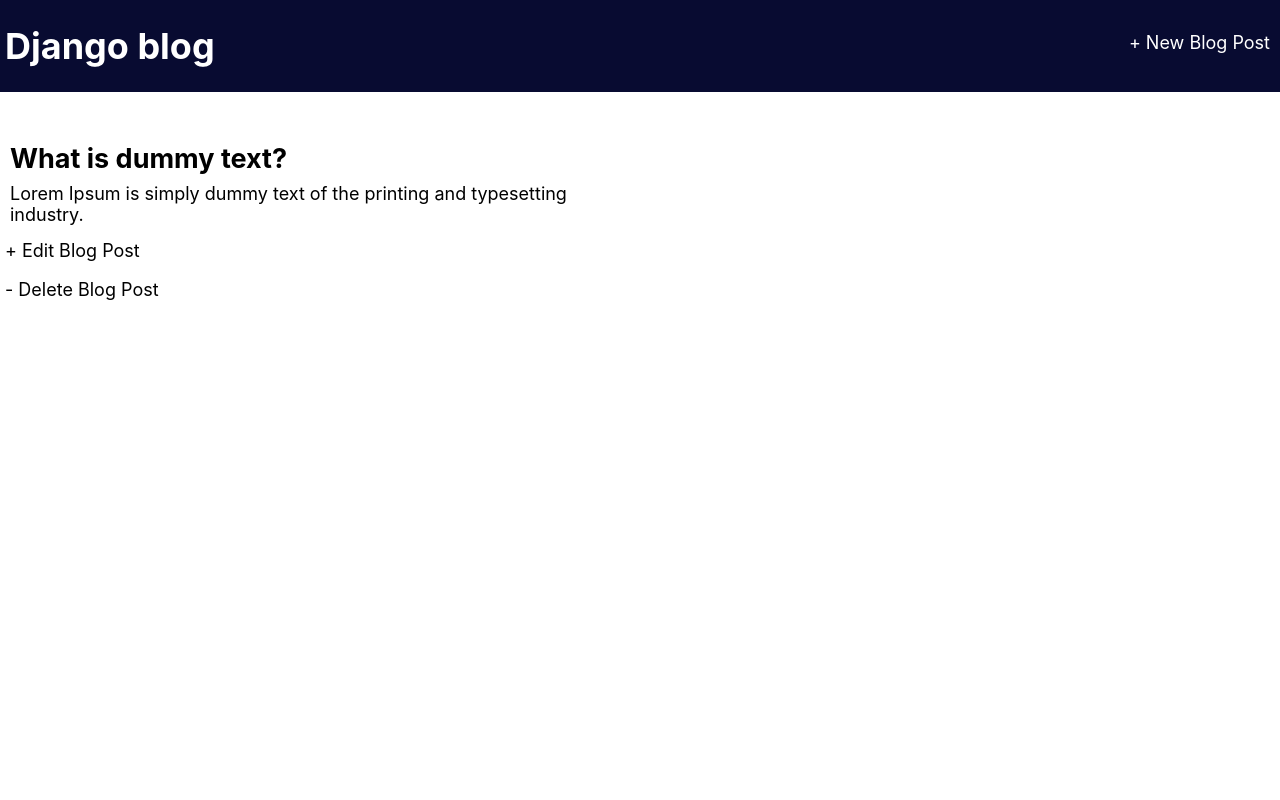
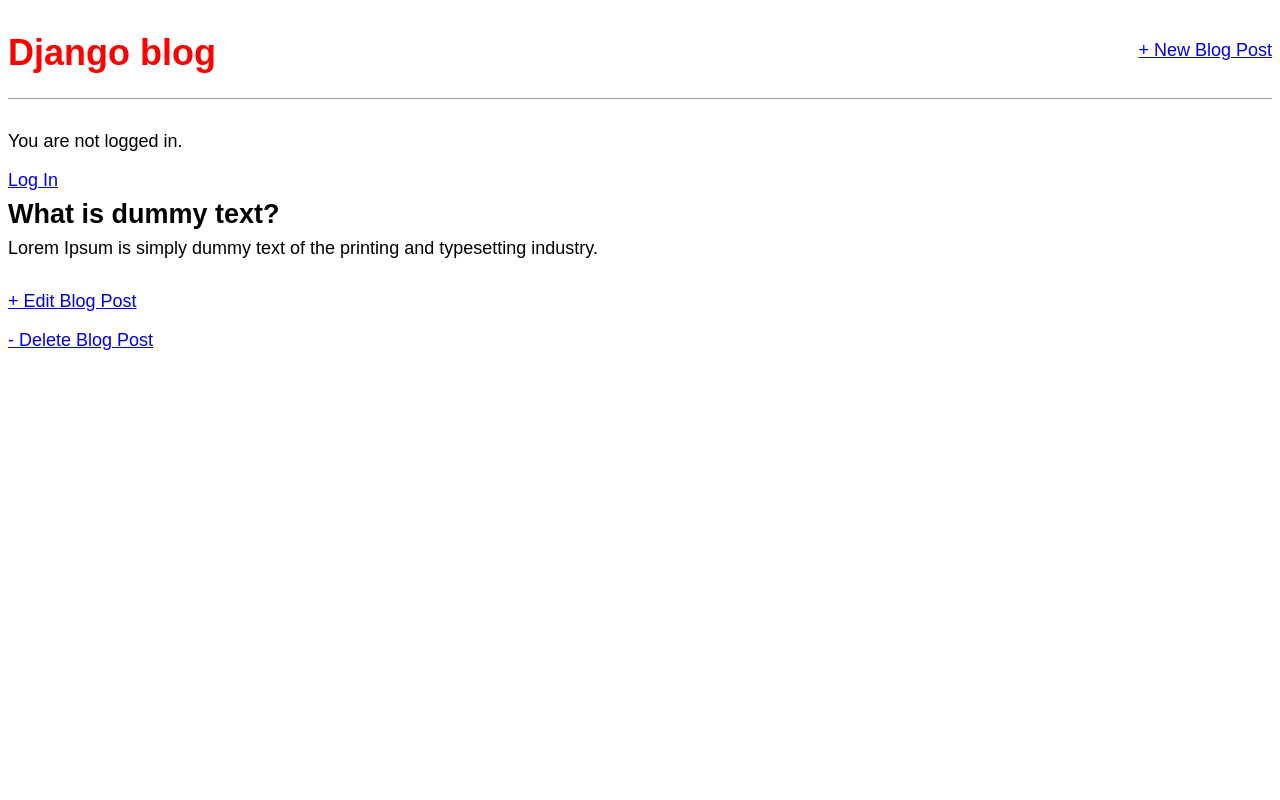
Before and after one commit to mark-akbarov/django_blog, a Django app: page /post/2/ in a window 1280 px wide. Run offline with Django 4.2, Linux system fonts and the light colour scheme; data comes from the database, SQL or seed files in the repository; both versions use the stored data as it was after the commit.

Commit message:
Static file changes

```diff
--- a/django_blog/settings.py
+++ b/django_blog/settings.py
@@ -128,3 +128,8 @@ STATICFILES_DIRS = [os.path.join(BASE_DIR, 'static')]
 # https://docs.djangoproject.com/en/4.0/ref/settings/#default-auto-field
 
 DEFAULT_AUTO_FIELD = 'django.db.models.BigAutoField'
+
+
+LOGIN_REDIRECT_URL = 'home'
+
+LOGOUT_REDIRECT_URL = 'home'
--- a/django_blog/urls.py
+++ b/django_blog/urls.py
@@ -19,5 +19,5 @@ from django.urls import path, include
 urlpatterns = [
     path('admin/', admin.site.urls),
     path('', include('blog.urls')),
-
+    path('accounts/', include('django.contrib.auth.urls')),
 ]
--- a/static/css/base.css
+++ b/static/css/base.css
@@ -1,35 +1,17 @@
-/* static/css/base.css */
-
 body {
-    font-family: -apple-system, BlinkMacSystemFont, 'Segoe UI', Roboto, Oxygen, Ubuntu, Cantarell, 'Open Sans', 'Helvetica Neue', sans-serif;
+    font-family: 'Source Sans Pro', sans-serif;
     font-size: 18px;
-    margin: 0;
 }
 
 header {
+    border-bottom: 1px solid #999;
     margin-bottom: 2rem;
     display: flex;
-    background-color:rgb(8, 11, 49) ;
-    }
-
-a, a:visited{
-    padding-right: 10px;
-    text-decoration: none;
-    color: white;
-}
-
-a.special-button{
-    color: black;
-}
-
-.special-div{
-    padding: 5px;
 }
 
 header h1 a {
-    color: white;
+    color: red;
     text-decoration: none;
-    padding: 5px;
 }
 
 .nav-left {
@@ -42,9 +24,7 @@ header h1 a {
 }
 
 .post-entry {
-    width: 50%;
-    padding: 5px;
-    margin-bottom: 10px;
+    margin-bottom: 2rem;
 }
 
 .post-entry h2 {
@@ -53,7 +33,7 @@ header h1 a {
 
 .post-entry h2 a,
 .post-entry h2 a:visited {
-    color:rgb(18, 57, 107) ;
+    color: blue;
     text-decoration: none;
 }
 
@@ -63,6 +43,5 @@ header h1 a {
 }
 
 .post-entry h2 a:hover {
-    transition: 0.2s;
-    color: rgb(44, 54, 204);
+    color: red;
 }
--- a/templates/base.html
+++ b/templates/base.html
@@ -15,6 +15,12 @@
                     <a href="{% url 'post_new' %}">+ New Blog Post</a>
                 </div>
               </header>
+                {% if user.is_authenticated %}
+                    <p>Hi {{ user.username }}!</p>
+                {% else %}
+                    <p>You are not logged in.</p>
+                    <a href="{% url 'login' %}">Log In</a>
+                {% endif %}
         {% block content %}
         {% endblock content %}
         </div>
```
Also changed, not shown: templates/registration/login.html (added, +9 -0 lines), db.sqlite3. Lines whose indentation alone changed are shown as unchanged.
